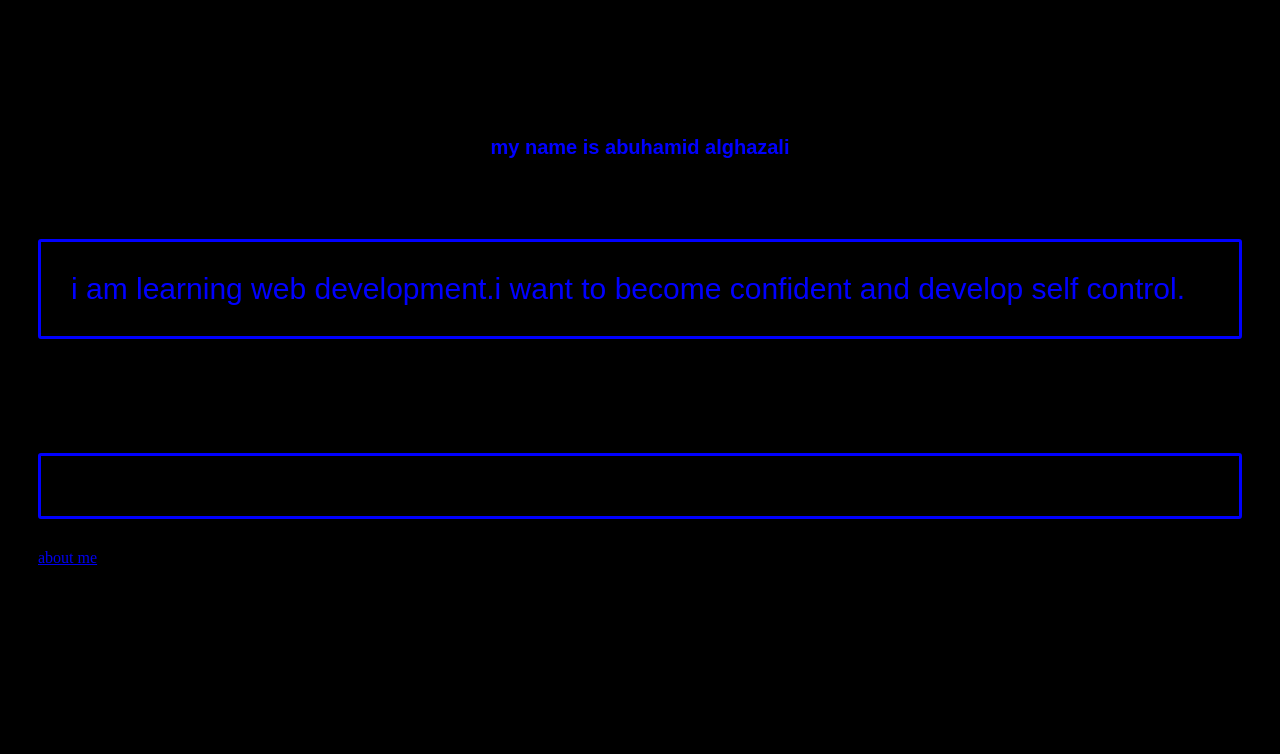
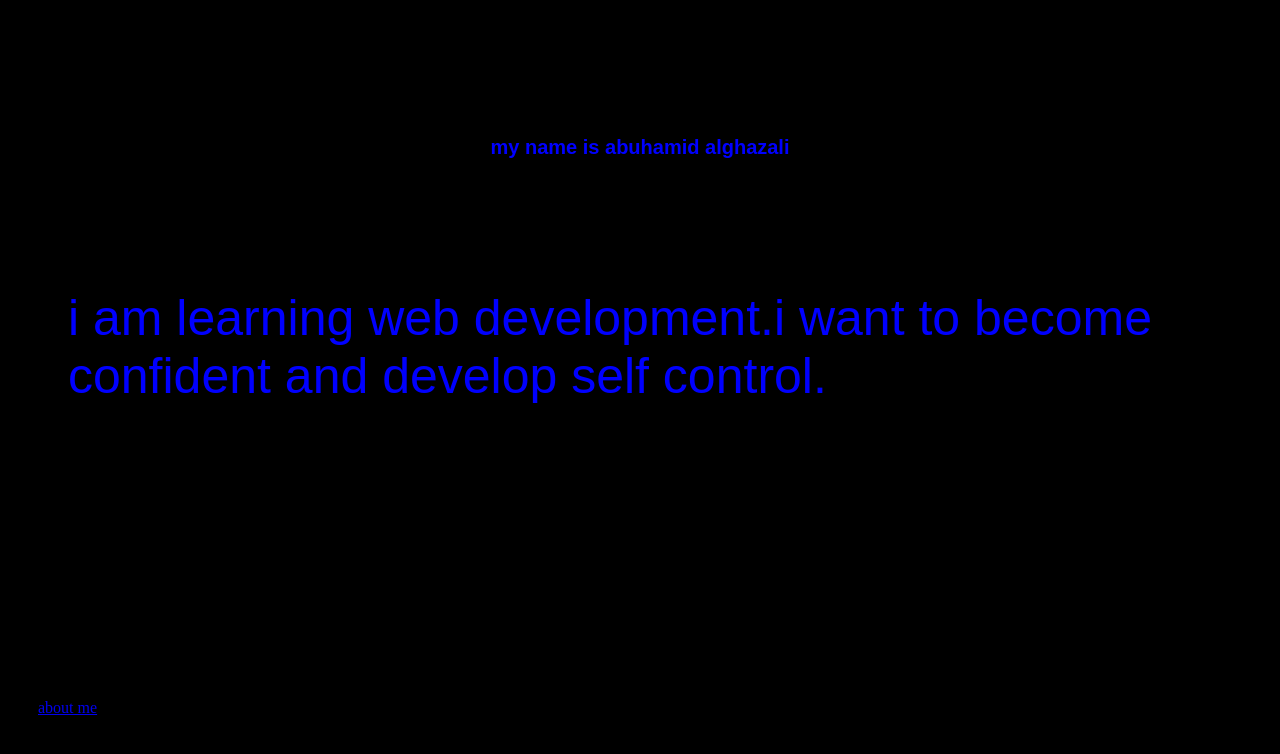
Before and after one commit to saliulawal769-tech/my-website, a plain HTML site: page index.html in a window 1280 px wide. Drawn offline with Linux system fonts and the light colour scheme.

Commit message:
Update index.html

```diff
--- a/index.html
+++ b/index.html
@@ -13,11 +13,11 @@
     </style>
   <style>p{color:blue;
           font-family :Arial;
-          border: 3px solid blue;
+
           padding:30px;
           border-radius:3px;
            font-weight:red;
-font-size:30px;
+font-size:50px;
 
           }
 
```
